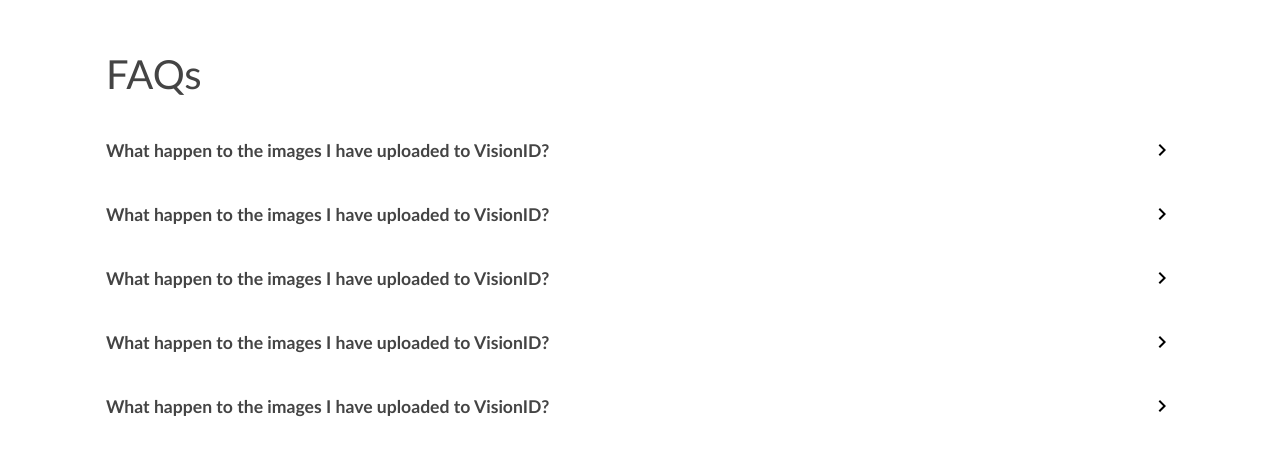
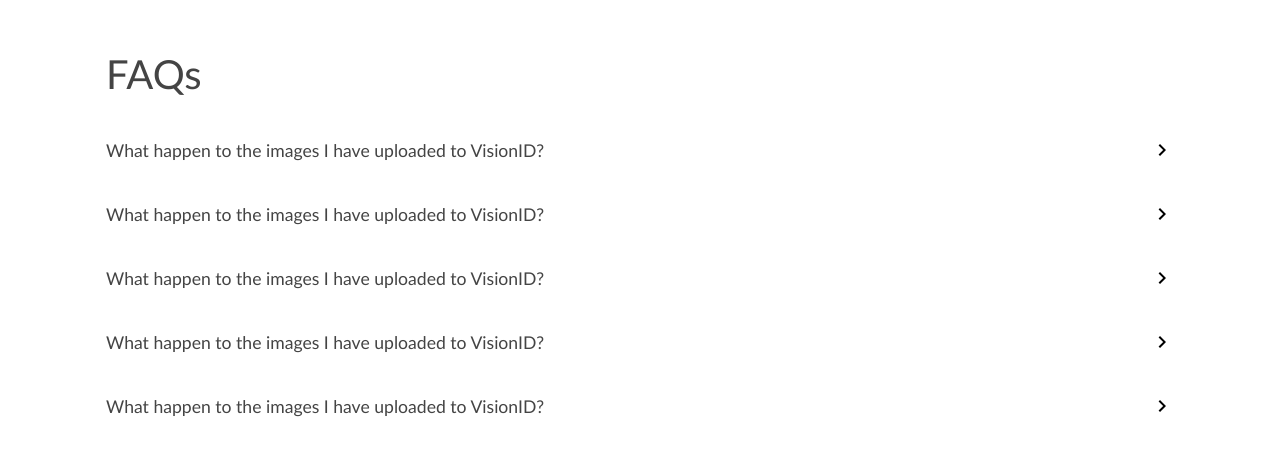
Before and after one commit to priyanshu16095/vision-id, a React (Vite) app: page / in a window 1280 px wide. Shown: the part 1766-2222 px from the top of the page. Built offline with nearby package versions, Linux system fonts and the light colour scheme.

Commit message:
fixed font issue

```diff
--- a/src/components/Home.jsx
+++ b/src/components/Home.jsx
@@ -85,7 +85,7 @@
                         return (
                             <div className="accordion__item cursor flex-v gap-sm" key={index}>
                                 <div className="accordion__header flex-s gap-sm" onClick={() => handleMultiSelection(index)}>
-                                    <p className="font bold">{item.question}</p>
+                                    <p className="font">{item.question}</p>
                                     {multipleId.indexOf(index) === index ? <KeyboardArrowDownIcon /> : <KeyboardArrowRightIcon />}
                                 </div>
                                 {show(index) && <p className="accordion__answer">{item.answer}</p>}
--- a/src/index.css
+++ b/src/index.css
@@ -117,3 +117,9 @@
     display: none !important;
   }
 }
+
+@media (max-width: 900px) {
+  .font-lg {
+    font-size: 2rem;
+  }
+}
```
